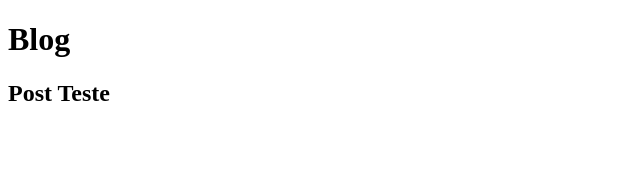
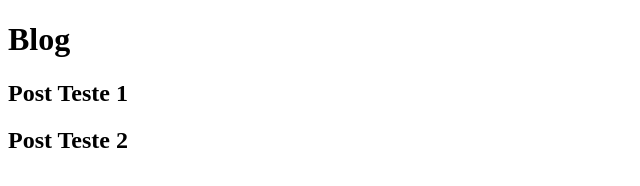
Before and after one commit to Loudininja/aulagithub, a plain HTML site: page blog.html in a window 1280 px wide. Shown: the whole page, without its empty margins (0-640 px from the left). Drawn offline with Linux system fonts and the light colour scheme.

Commit message:
Adicionado novo post no blog

```diff
--- a/blog.html
+++ b/blog.html
@@ -8,7 +8,7 @@
 </head>
 <body>
     <h1>Blog</h1>
-     <h2>Post Teste</h2>
-
+     <h2>Post Teste 1</h2>
+     <h2>Post Teste 2</h2>
 </body>
 </html>
```
